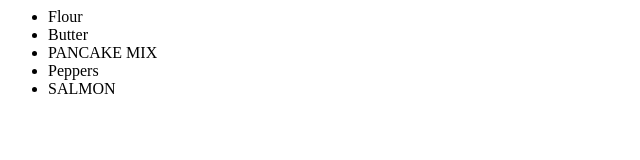
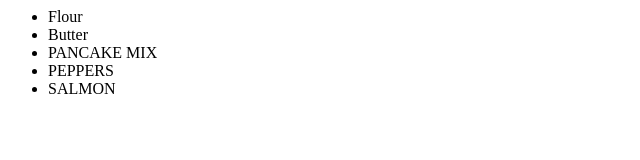
Before and after one commit to fashed/grocerylist, a plain HTML site: page index.html in a window 1280 px wide. Shown: the full height of the page, 0-640 px from the left. Drawn offline with Linux system fonts and the light colour scheme.

Commit message:
Peppers are important

```diff
--- a/index.html
+++ b/index.html
@@ -4,7 +4,7 @@
 			<li>Flour</li>
 			<li>Butter</li>
 			<li>PANCAKE MIX</li>
-			<li>Peppers</li>
+			<li>PEPPERS</li>
 			<li>SALMON</li>
 		</ul>
 	</body>
```
